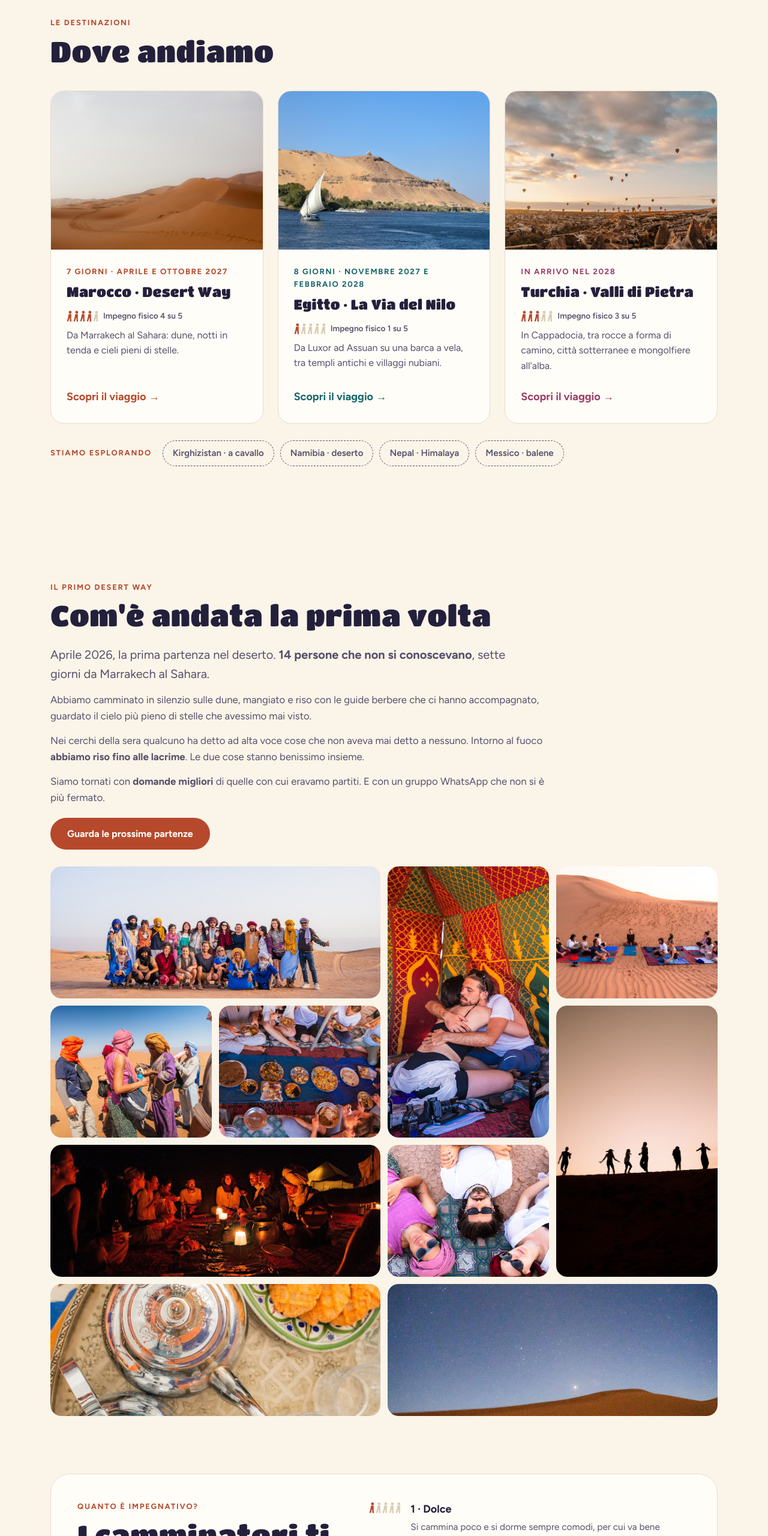
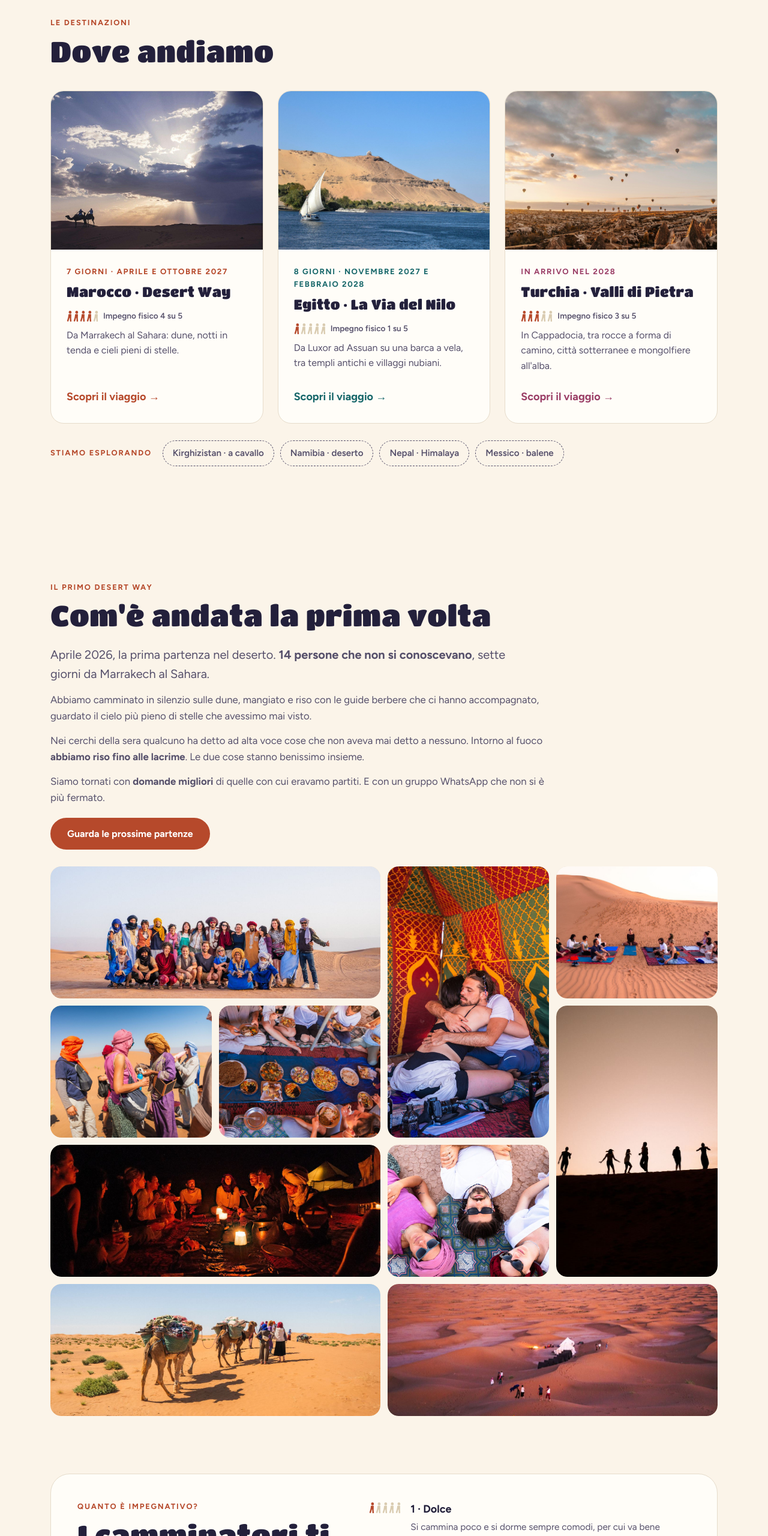
Before and after one commit to CancogniFabio/ritiri-itineranti-live, a plain HTML site: page index.html in a window 1280 px wide. Shown: the part 2636-5196 px from the top of the page at 60% size. Drawn offline with Linux system fonts and the light colour scheme.

Commit message:
Home: foto più forti per il Desert Way e la galleria
Co-Authored-By: Claude Opus 5.5 <noreply@anthropic.com>
Claude-Session: https://claude.ai/code/session_014UAXudhk4sfXKUVP8Yv7it

```diff
--- a/index.html
+++ b/index.html
@@ -75,7 +75,7 @@
 <section id="destinazioni"><div class="wrap">
 <span class="eyebrow">Le destinazioni</span><h2>Dove andiamo</h2>
 <div class="trips scroll-row">
-<a class="trip t-marocco" href="/marocco"><img class="thumb" src="img/dunes.jpg" alt="Ritiro di yoga nel deserto del Sahara, Marocco" loading="lazy"><div class="trip-body"><span class="tag">7 giorni · aprile e ottobre 2027</span><h3>Marocco · Desert Way</h3><span class="lvl"><span class="dots" aria-hidden="true"><i class="on"></i><i class="on"></i><i class="on"></i><i class="on"></i><i></i></span><span>Impegno fisico 4 su 5</span></span><p>Da Marrakech al Sahara: dune, notti in tenda e cieli pieni di stelle.</p><span class="more">Scopri il viaggio →</span></div></a>
+<a class="trip t-marocco" href="/marocco"><img class="thumb" src="img/camels.jpg" alt="Carovana di dromedari nel deserto del Sahara al tramonto, Marocco" loading="lazy"><div class="trip-body"><span class="tag">7 giorni · aprile e ottobre 2027</span><h3>Marocco · Desert Way</h3><span class="lvl"><span class="dots" aria-hidden="true"><i class="on"></i><i class="on"></i><i class="on"></i><i class="on"></i><i></i></span><span>Impegno fisico 4 su 5</span></span><p>Da Marrakech al Sahara: dune, notti in tenda e cieli pieni di stelle.</p><span class="more">Scopri il viaggio →</span></div></a>
 <a class="trip t-nilo" href="/nilo"><img class="thumb" src="img/felucca.jpg" alt="Ritiro di meditazione sul Nilo in Egitto, barca a vela" loading="lazy"><div class="trip-body"><span class="tag">8 giorni · novembre 2027 e febbraio 2028</span><h3>Egitto · La Via del Nilo</h3><span class="lvl"><span class="dots" aria-hidden="true"><i class="on"></i><i></i><i></i><i></i><i></i></span><span>Impegno fisico 1 su 5</span></span><p>Da Luxor ad Assuan su una barca a vela, tra templi antichi e villaggi nubiani.</p><span class="more">Scopri il viaggio →</span></div></a>
 <a class="trip t-cappadocia" href="/cappadocia"><img class="thumb" src="img/balloons.jpg" alt="Mongolfiere in Cappadocia" loading="lazy"><div class="trip-body"><span class="tag">In arrivo nel 2028</span><h3>Turchia · Valli di Pietra</h3><span class="lvl"><span class="dots" aria-hidden="true"><i class="on"></i><i class="on"></i><i class="on"></i><i></i><i></i></span><span>Impegno fisico 3 su 5</span></span><p>In Cappadocia, tra rocce a forma di camino, città sotterranee e mongolfiere all'alba.</p><span class="more">Scopri il viaggio →</span></div></a>
 </div>
@@ -87,7 +87,7 @@
 <p>Abbiamo camminato in silenzio sulle dune, mangiato e riso con le guide berbere che ci hanno accompagnato, guardato il cielo più pieno di stelle che avessimo mai visto.</p>
 <p>Nei cerchi della sera qualcuno ha detto ad alta voce cose che non aveva mai detto a nessuno. Intorno al fuoco <strong>abbiamo riso fino alle lacrime</strong>. Le due cose stanno benissimo insieme.</p>
 <p>Siamo tornati con <strong>domande migliori</strong> di quelle con cui eravamo partiti. E con un gruppo WhatsApp che non si è più fermato.</p><p style="margin-top:20px"><a class="btn accent" href="/marocco">Guarda le prossime partenze</a></p></div>
-<div class="gallery"><figure class="g-wide"><img src="img/ri/gruppo-guide.jpg" alt="Il gruppo del primo Desert Way insieme alle guide berbere tra le dune" loading="lazy"></figure><figure class="g-tall"><img src="img/ri/abbraccio-tenda.jpg" alt="Due partecipanti si abbracciano sotto la tenda berbera" loading="lazy"></figure><figure class="g-sq"><img src="img/ri/yoga-dune.jpg" alt="Pratica di yoga sui tappeti in mezzo alle dune del Sahara" loading="lazy"></figure><figure class="g-sq"><img src="img/ri/guide-berbere.jpg" alt="Risate con le guide berbere durante il cammino" loading="lazy"></figure><figure class="g-wide"><img src="img/ri/fuoco-notte.jpg" alt="Il gruppo intorno al fuoco la sera nel campo nomade" loading="lazy"></figure><figure class="g-sq"><img src="img/ri/pranzo-tenda.jpg" alt="Pranzo condiviso sotto la tenda, con i piatti al centro" loading="lazy"></figure><figure class="g-tall"><img src="img/ri/silhouette-cresta.jpg" alt="Le sagome del gruppo che cammina in silenzio sulla cresta di una duna al tramonto" loading="lazy"></figure><figure class="g-sq"><img src="img/ri/risate.jpg" alt="Due partecipanti sdraiate sui tappeti che ridono" loading="lazy"></figure><figure class="g-wide"><img src="img/ri/te-menta.jpg" alt="Il tè alla menta servito con i biscotti nel campo" loading="lazy"></figure><figure class="g-wide"><img src="img/ri/campo-stelle.jpg" alt="Il campo nel deserto di notte sotto il cielo stellato" loading="lazy"></figure></div></div></section>
+<div class="gallery"><figure class="g-wide"><img src="img/ri/gruppo-guide.jpg" alt="Il gruppo del primo Desert Way insieme alle guide berbere tra le dune" loading="lazy"></figure><figure class="g-tall"><img src="img/ri/abbraccio-tenda.jpg" alt="Due partecipanti si abbracciano sotto la tenda berbera" loading="lazy"></figure><figure class="g-sq"><img src="img/ri/yoga-dune.jpg" alt="Pratica di yoga sui tappeti in mezzo alle dune del Sahara" loading="lazy"></figure><figure class="g-sq"><img src="img/ri/guide-berbere.jpg" alt="Risate con le guide berbere durante il cammino" loading="lazy"></figure><figure class="g-wide"><img src="img/ri/fuoco-notte.jpg" alt="Il gruppo intorno al fuoco la sera nel campo nomade" loading="lazy"></figure><figure class="g-sq"><img src="img/ri/pranzo-tenda.jpg" alt="Pranzo condiviso sotto la tenda, con i piatti al centro" loading="lazy"></figure><figure class="g-tall"><img src="img/ri/silhouette-cresta.jpg" alt="Le sagome del gruppo che cammina in silenzio sulla cresta di una duna al tramonto" loading="lazy"></figure><figure class="g-sq"><img src="img/ri/risate.jpg" alt="Due partecipanti sdraiate sui tappeti che ridono" loading="lazy"></figure><figure class="g-wide"><img src="img/ri/carovana.jpg" alt="La carovana di dromedari che attraversa il deserto" loading="lazy"></figure><figure class="g-wide"><img src="img/dw/natura.jpg" alt="Il gruppo che cammina tra le dune verso il campo al tramonto" loading="lazy"></figure></div></div></section>
 
 <section id="intensita" style="padding-top:0"><div class="wrap"><div class="intensity">
 <div><span class="eyebrow">Quanto è impegnativo?</span><h2>I camminatori ti dicono la fatica del viaggio</h2>
```
